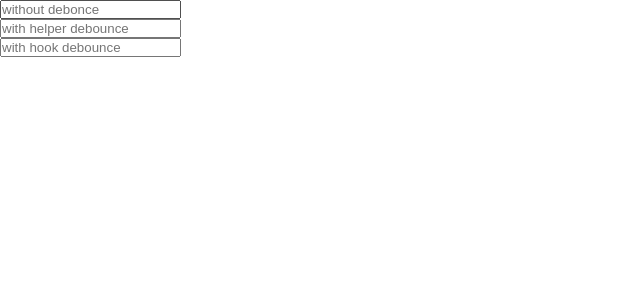
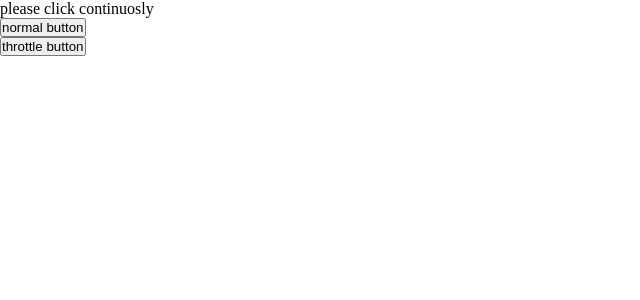
Before and after one commit to sundarbadagala/mynewreactapp, a React (Create React App) app: page / in a window 1280 px wide. Shown: the top 300 px of the page, without its empty margins (0-640 px from the left). Built offline with nearby package versions, Linux system fonts and the light colour scheme.

Commit message:
throttling

```diff
--- a/src/App.js
+++ b/src/App.js
@@ -1,7 +1,8 @@
 // import InfiniteScroll from './components/infiniteScroll'
 // import Accordion from './components/accordion'
 // import Pagination from './components/pagination';
-import Debounce from './components/debounce'
+// import Debounce from './components/debounce'
+import Throttling from "./components/throttling";
 
 // import {data} from './data/accordion-data'
 
@@ -11,7 +12,8 @@ function App() {
       {/* <InfiniteScroll /> */}
       {/* <Accordion data={data}/> */}
       {/* <Pagination/> */}
-      <Debounce/>
+      {/* <Debounce/> */}
+      <Throttling/>
     </>
   );
 }
--- /dev/null
+++ b/src/components/throttling/index.js
@@ -0,0 +1,21 @@
+import React from 'react'
+import { helperThrottle } from '../../helpers/helperThrottle'
+
+function Throttling() {
+    const handleClick = () => {
+        console.log('normal click');
+    }
+    const handleThrottle = helperThrottle(() => {
+        console.log('throttle click...');
+    }, 500)
+    return (
+        <div>
+            <div>please click continuosly</div>
+            <button onClick={handleClick}>normal button</button> <br />
+            <button onClick={handleThrottle}>throttle button</button>
+        </div>
+    )
+}
+
+export default Throttling
+//note : it is also usefull for operations liks continuous dagging, continuous resize add event listeners like those
--- /dev/null
+++ b/src/helpers/helperThrottle.js
@@ -0,0 +1,13 @@
+export function helperThrottle(fn, limit) {
+    let flag = true
+    return function () {
+        let args = arguments
+        if (flag) {
+            fn(...args)
+            flag = false
+            setTimeout(() => {
+                flag = true
+            }, limit)
+        }
+    }
+}
```
